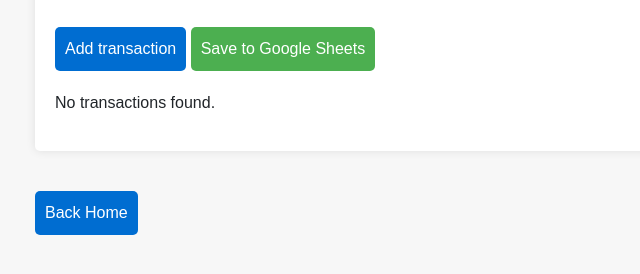
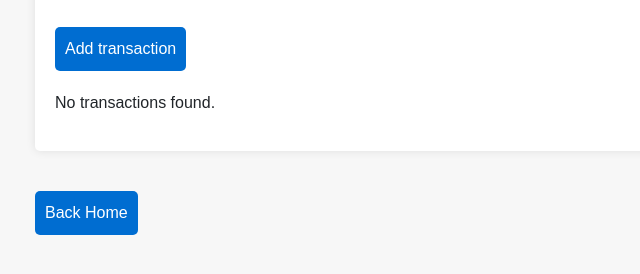
Before and after one commit to CHRNVpy/FaesInvest, a Django app: page /intercompany_app/view_table/ in a window 1280 px wide. Shown: the part 150-424 px from the top of the page, without its empty margins (0-640 px from the left). Run offline with Django 5.2, Linux system fonts and the light colour scheme; the visitor is signed in with stand-in values (Sample User, id 1); data that the repository does not hold is empty; parts of the project's set-up code (start-up, migrations or seed data) failed here and were passed over; some libraries are stand-ins or nearby versions.

Commit message:
calcs edited, save to sheets button replaced

```diff
--- a/intercompany_app/templates/intercompany_app/table_view.html
+++ b/intercompany_app/templates/intercompany_app/table_view.html
@@ -88,7 +88,6 @@
             box-shadow: 2px 0 5px -2px rgba(0,0,0,0.3);
         }
 
-
         .back-button, .close-contract-button {
             margin-top: 20px;
             padding: 10px;
@@ -102,21 +101,6 @@
         }
         .back-button:hover, .close-contract-button:hover {
             background-color: #0056b3;
-        }
-        .save-button {
-            margin-top: 10px;
-            margin-bottom: 20px;
-            padding: 10px;
-            font-size: 16px;
-            border: none;
-            border-radius: 5px;
-            background-color: #4CAF50;
-            color: white;
-            cursor: pointer;
-            transition: background-color 0.3s;
-        }
-        .save-button:hover {
-            background-color: #45a049;
         }
         .add-trans-button {
             margin-top: 10px;
@@ -182,7 +166,7 @@
             </form>
             <button id="addTransaction" class="add-trans-button">Add transaction</button>
 <!--            <button id="closeTransaction" class="close-trans-button">Close transaction</button>-->
-            <button id="saveToGoogleSheets" class="save-button">Save to Google Sheets</button>
+<!--            <button id="saveToGoogleSheets" class="save-button">Save to Google Sheets</button>-->
             {% if company_table_data %}
                 <div class="table-container">
                     <table>
@@ -346,31 +330,6 @@
             });
         });
 
-        document.getElementById('saveToGoogleSheets').addEventListener('click', function() {
-            const selectedCompany = document.getElementById('company').value;
-            fetch('{% url "intercompany_app:save_to_google_sheets" %}', {
-                method: 'POST',
-                headers: {
-                    'X-CSRFToken': '{{ csrf_token }}',
-                    'Content-Type': 'application/json',
-                },
-                body: JSON.stringify({
-                    company: selectedCompany
-                })
-            })
-            .then(response => response.json())
-            .then(data => {
-                if (data.success) {
-                    alert('Data saved to Google Sheets successfully!');
-                } else {
-                    alert('Error saving data to Google Sheets: ' + (data.error || 'Unknown error'));
-                }
-            })
-            .catch(error => {
-                console.error('Error:', error);
-                alert('An error occurred while saving data to Google Sheets.');
-            });
-        });
     </script>
 </body>
 </html>
--- a/intercompany_app/views.py
+++ b/intercompany_app/views.py
@@ -1,4 +1,5 @@
 import json
+import time
 
 from django.contrib.auth.decorators import login_required
 from django.db.models import Sum
@@ -101,14 +102,15 @@ def edit_finished_date(request):
 
 @login_required()
 def push_to_google_table(request):
-    # data = json.loads(request.body)
-    # selected_table_name = data.get('company')
-    tables = Table.objects.all()
-    try:
-        for table in tables:
-        # if selected_table_name:
-            rows = TableRow.objects.filter(table_id__name=table.name)
-            google_sheet.update_spreadsheet(rows, table.name)
-        return JsonResponse({'success': True})
-    except Exception as e:
-        return JsonResponse({'success': False, 'error': str(e)})
+    data = json.loads(request.body)
+    if data.get('update', False):
+        tables = Table.objects.all()
+        try:
+            for table in tables:
+            # if selected_table_name:
+                rows = TableRow.objects.filter(table_id__name=table.name)
+                google_sheet.update_spreadsheet(rows, table.name)
+                time.sleep(1)
+            return JsonResponse({'success': True})
+        except Exception as e:
+            return JsonResponse({'success': False, 'error': str(e)})
```
Also changed, not shown: intercompany_app/google_sheet.py (+21 -19 lines), intercompany_app/templates/intercompany_app/home.html (+35 -4 lines).
